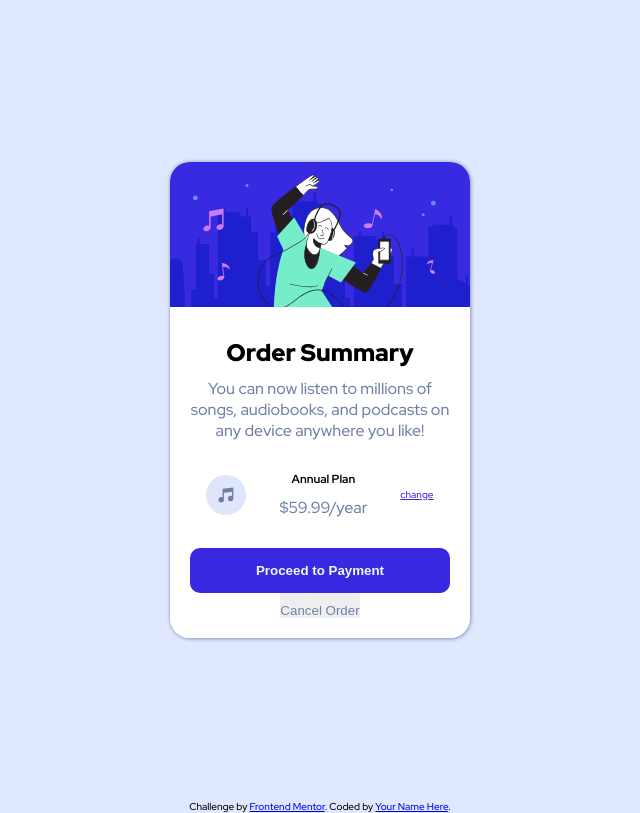
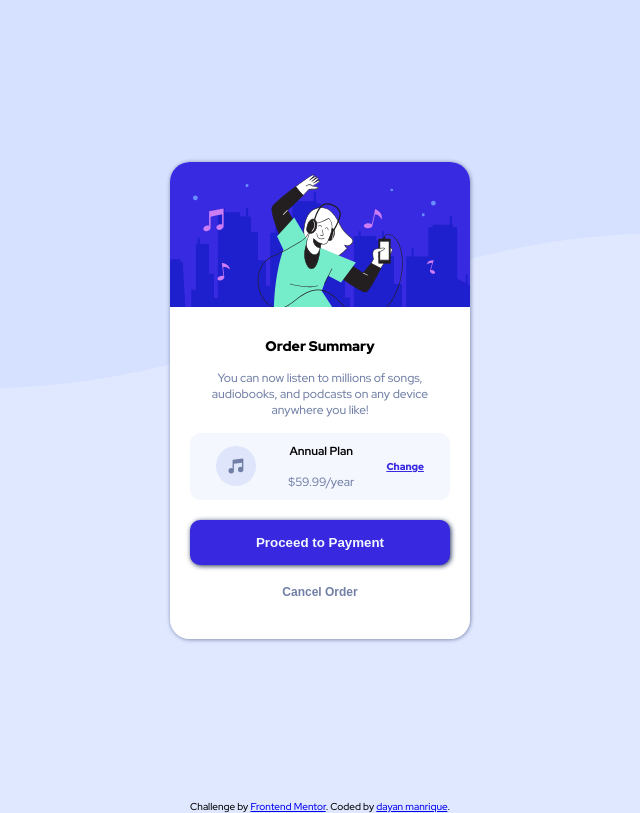
Before and after one commit to mellito/Order-summary-component-exercise, a plain HTML site: page index.html in a window 1280 px wide. Shown: the whole page, without its empty margins (320-960 px from the left). Drawn offline with Linux system fonts and the light colour scheme.

Commit message:
terminando parte visual y desktop

```diff
--- a/index.html
+++ b/index.html
@@ -8,6 +8,7 @@
     <link rel="preconnect" href="https://fonts.gstatic.com" crossorigin>
     <link href="https://fonts.googleapis.com/css2?family=Red+Hat+Display:wght@500;700;900&display=swap" rel="stylesheet">
     <link rel="stylesheet" href="/style/style.css">
+    <link rel="stylesheet" href="/style/desktop.css" media="(min-width:720px)">
     <title>Order Sumary</title>
 </head>
 <body>
@@ -36,7 +37,7 @@
                     <p>$59.99/year</p>
                 </article>
 
-                <a href="#">change</a>
+                <a href="#">Change</a>
 
             </div>
 
@@ -49,7 +50,7 @@
   </main>
   <div class="attribution">
     Challenge by <a href="https://www.frontendmentor.io?ref=challenge" target="_blank">Frontend Mentor</a>.
-    Coded by <a href="#">Your Name Here</a>.
+    Coded by <a href="#">dayan manrique</a>.
   </div>
 </body>
 </html>
--- /dev/null
+++ b/style/desktop.css
@@ -0,0 +1,21 @@
+html{
+    background-image: url(/assets/images/pattern-background-desktop.svg);
+    background-repeat: no-repeat;
+    background-size: 100%;
+}
+
+.main__plan a:hover{
+    text-decoration:none;
+    cursor:pointer;
+    color:hsl(245, 73%, 72%);
+}
+
+.main__container--button:hover{
+    cursor:pointer;
+    background-color:hsl(245, 73%, 72%);
+}
+
+.main__container--button--cancel:hover{
+    color:black;
+    cursor:pointer;
+}
--- a/style/style.css
+++ b/style/style.css
@@ -9,9 +9,14 @@ html{
     font-family: 'Red Hat Display', sans-serif;
     background-color:hsl(225, 100%, 94%);
     text-align: center;
+    background-image: url(/assets/images/pattern-background-mobile.svg);
+    background-repeat: no-repeat;
+    background-size: 100%;
 }
 
 main{
+
+
     display: flex;
     justify-content: center;
     align-items: center;
@@ -19,6 +24,7 @@ main{
     width: 100vw;
 }
 .main__cointainer{
+
    width: 300px;
    max-width: 375px;
    height: auto;
@@ -45,14 +51,14 @@ main{
 }
 
 .main__resume h1{
-    font-size: 2.4rem;
+    font-size: 1.4rem;
     font-weight:900;
     padding-top: 10px;
 }
 .main__resume p{
-    font-size: 1.6rem;
+    font-size: 1.2rem;
     font-weight: 500;
-    padding-top: 10px;
+    padding-top: 15px;
     color: hsl(224, 23%, 55%);
 
 }
@@ -63,7 +69,10 @@ main{
     height: auto;
     align-items: center;
     justify-content: space-around;
-    padding-top: 30px;
+    padding: 10px;
+    margin-top: 15px;
+    border-radius:10px;
+    background-color:hsl(225, 100%, 98%);
 }
 .main__plan img
 {
@@ -71,22 +80,31 @@ main{
 }
 .main__plan a {
     color:hsl(245, 75%, 52%);
+    font-weight: 900;
 }
+
 
 .main__container--button{
     width: 100%;
-    margin-top: 30px;
+    margin-top: 20px;
     padding:15px;
     border-radius: 10px;
     border-style: none;
     font-weight: 900;
     background-color:hsl(245, 75%, 52%);
     color:hsl(225, 100%, 98%);
+    box-shadow: 1px 1px  5px hsl(223, 47%, 23%) ;
+
 }
+
 
 .main__container--button--cancel{
     border: none;
-    padding-top: 10px;
-    color: hsl(224, 23%, 55%);;
+    margin-top: 20px;
+    color: hsl(224, 23%, 55%);
+    background-color: white;
+    font-weight: 900;
+    font-size:1.2rem;
+    margin-bottom: 20px;
 
 }
```
